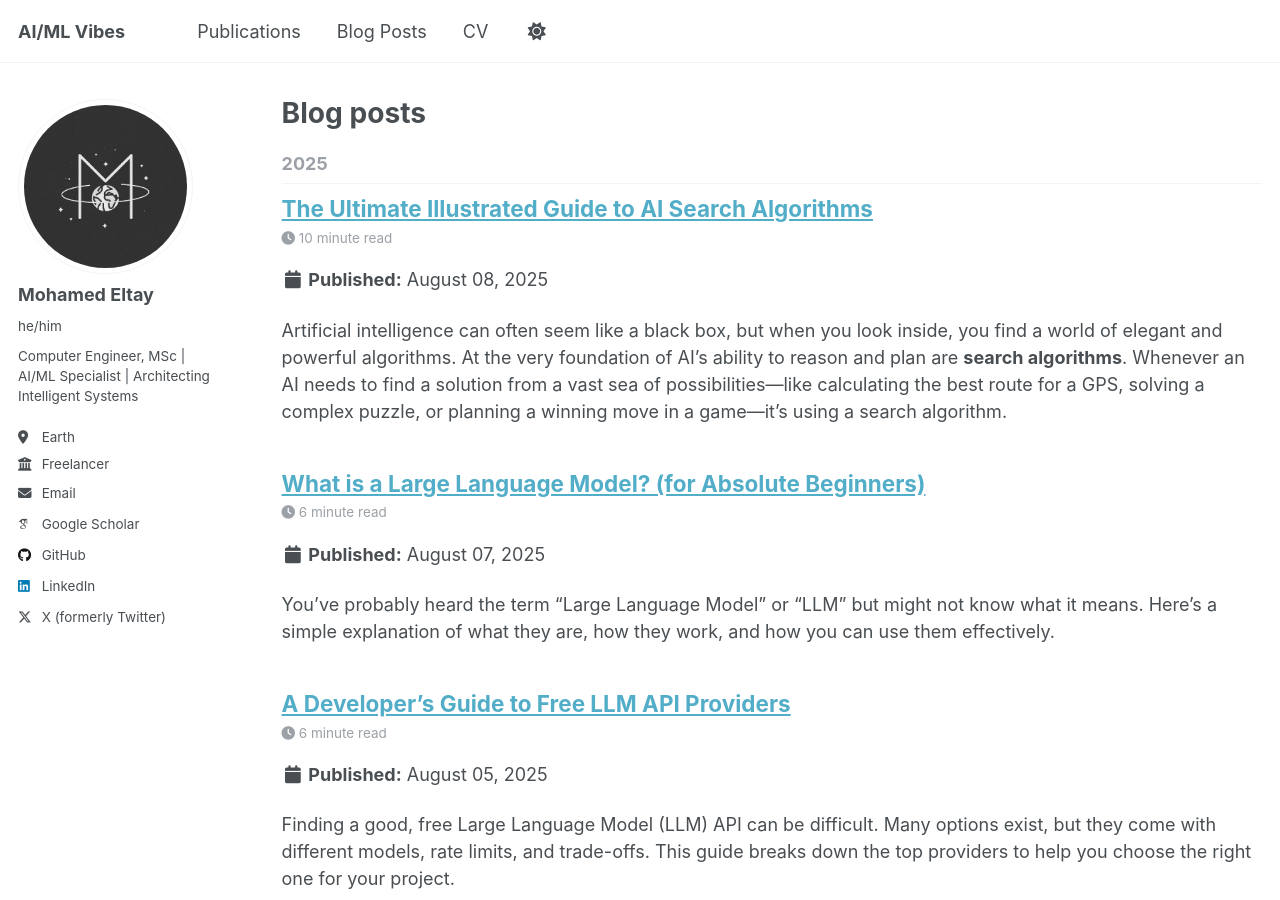
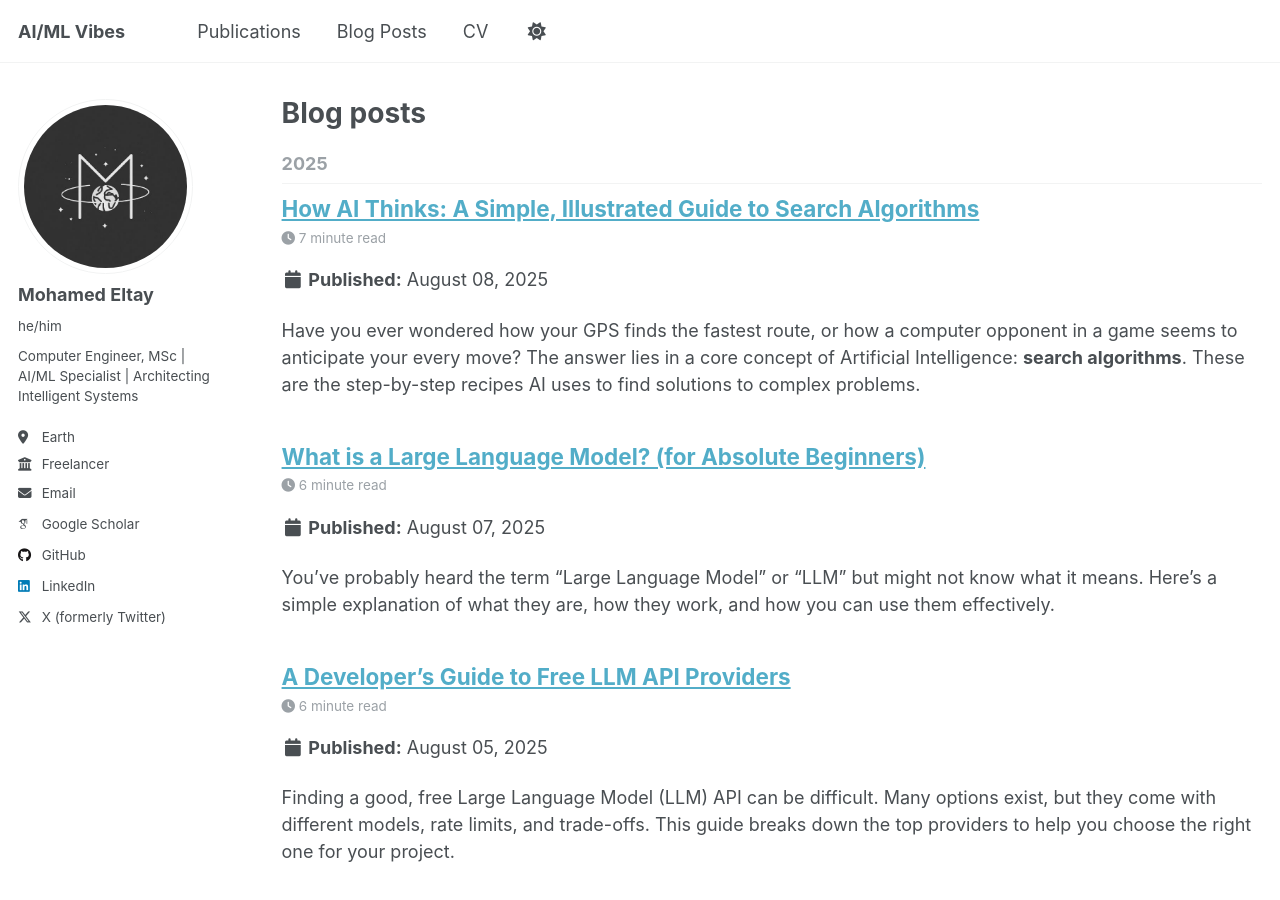
Before and after one commit to eltay89/eltay89.github.io, a Jekyll site: the page built from _pages/year-archive.html, in a window 1280 px wide and 900 px high. Built offline with Jekyll 4.4.1, drawn with Linux system fonts in a browser that asks for light colours; some web fonts are replaced; a script that is not in the unit is left out; some of the changed lines change nothing that is shown.

Commit message:
Update 2025-08-08-ai-search-algorithms-a-z.md

````diff
--- a/_posts/2025-08-08-ai-search-algorithms-a-z.md
+++ b/_posts/2025-08-08-ai-search-algorithms-a-z.md
@@ -1,214 +1,142 @@
 ---
-title: 'The Ultimate Illustrated Guide to AI Search Algorithms'
+title: 'How AI Thinks: A Simple, Illustrated Guide to Search Algorithms'
 date: 2025-08-08
-permalink: /posts/2025/08/ai-search-algorithms-a-z-comprehensive-final/
+permalink: /posts/2025/08/ai-search-algorithms-for-beginners/
 tags:
   - ai
   - algorithms
   - computer-science
   - search
-  - python
+  - beginners
 ---
 
-Artificial intelligence can often seem like a black box, but when you look inside, you find a world of elegant and powerful algorithms. At the very foundation of AI's ability to reason and plan are **search algorithms**. Whenever an AI needs to find a solution from a vast sea of possibilities—like calculating the best route for a GPS, solving a complex puzzle, or planning a winning move in a game—it's using a search algorithm.
+Have you ever wondered how your GPS finds the fastest route, or how a computer opponent in a game seems to anticipate your every move? The answer lies in a core concept of Artificial Intelligence: **search algorithms**. These are the step-by-step recipes AI uses to find solutions to complex problems.
 
-This guide provides a comprehensive, beginner-friendly tour of AI search. We'll break down the concepts from the ground up, using clear explanations, minimalist diagrams, and commented code to demystify how AI explores, plans, and makes intelligent decisions.
+This guide will walk you through these powerful ideas in a simple, visual way. No jargon, no confusing diagrams—just the fundamentals of how an AI learns to think.
 
-## Part 1: How an AI "Sees" a Problem (Problem Formulation)
+## The Basic Idea: A Treasure Map
 
-Before an AI can solve a problem, we must first frame it in a language it can understand. This process, known as **problem formulation**, breaks down any search challenge into a few key components. Let's use the simple example of finding a path through a maze.
+Imagine we have a treasure map. Our goal is to get from our starting point to the 'X' that marks the treasure. This is exactly what a search algorithm does. To get started, we just need to define a few things for our AI:
 
-*   **State**: A specific configuration of the problem. In our maze, a state is simply the agent's current coordinates (e.g., Row 3, Column 5).
-*   **Initial State**: The state where the agent begins. This is the entrance of the maze.
-*   **Actions**: The set of possible moves the agent can make. From any square in the maze, the actions are `up`, `down`, `left`, and `right` (as long as there isn't a wall).
-*   **Transition Model**: A rule that describes the result of an action. If the agent is in state (3, 5) and performs the action `up`, the transition model tells us the new state is (2, 5).
-*   **Goal Test**: A function that checks if a state is the solution. In our maze, this test is true if the agent's coordinates match the exit.
-*   **Path Cost**: A numerical value assigned to a path. For a simple maze, the cost is just the number of steps taken. The best solution—the **optimal solution**—is the one with the lowest cost.
+1.  **The Initial State**: Where we are right now (our starting point).
+2.  **Possible Actions**: The moves we can make from any spot (e.g., `North`, `South`, `East`, `West`).
+3.  **A Goal Test**: A way to know if we've found the treasure (i.e., "Are we at the 'X'?").
+4.  **Cost**: The effort each move takes (e.g., each step costs 1 minute).
 
-### The Search Toolkit: The `Node`
-To keep track of its progress, the AI uses a `Node` object. A `Node` stores not just the state, but also how we got there. The `parent` pointer is the key: once the AI finds the goal, it can trace its way backward from the goal `Node` to its parent, then to that node's parent, and so on. This chain of parents *is* the solution path.
+With these rules, our AI can start its quest. Its main challenge is deciding *how* to explore the map.
 
-```python
-# A simple Node class to track search progress
-class Node():
-    """A node in a search tree. Contains a pointer to the parent (the node
-    that this is a successor to) and to the state for this node. Also
-    contains the action that got us to this state, and the total path_cost
-    from the start to this node.
-    """
-    def __init__(self, state, parent, action, path_cost=0):
-        self.state = state
-        self.parent = parent # The node that generated this node
-        self.action = action # The action applied to the parent to get here
-        self.path_cost = path_cost # Cost from initial state to this node
-```
+## Part 1: The Blind Explorers (Uninformed Search)
+
+These first two methods are "blind" because they don't have any extra clues. They don't know if a path is getting them "warmer" or "colder." They just explore systematically.
+
+### The "Go-For-It" Strategy: Depth-First Search (DFS)
+
+Imagine an impatient explorer. They pick a path and follow it as deep as they possibly can until they hit a dead end. Only then do they backtrack to the last junction and try a different path. This is DFS.
+
+It uses a **Stack** (Last-In, First-Out) to keep track of where to go next. Think of it like a stack of plates—you always take the one from the top.
 
 ```mermaid
-%%{ init: { 'theme': 'base', 'themeVariables': { 'primaryColor': '#282a36', 'lineColor': '#f8f8f2', 'textColor': '#f8f8f2', 'primaryTextColor': '#f8f8f2' } } }%%
+%%{ init: { 'theme': 'dark' } }%%
 graph TD
-    A[Start Node <br> parent: None] -->|action: 'down'| B(Node 1 <br> parent: A);
-    B -->|action: 'right'| C(Goal Node <br> parent: B);
+    A(Start) --> B --> C --> D;
+    B --> E;
+    A --> F --> G((Goal));
 
-    subgraph "Solution Path - Reconstructed via Parents"
-      direction LR
-      C -- parent --> B -- parent --> A
+    subgraph "DFS Exploration Path"
+        direction LR
+        A -- 1 --> B -- 2 --> C -- 3 --> D;
     end
 
+    linkStyle 0,1,2 stroke:#ff5555,stroke-width:2px;
+
     classDef goal fill:#50fa7b,color:#282a36;
-    class C goal;
+    class G goal;
 ```
+**Result**: DFS can be fast if it gets lucky and picks the right path first. But as you can see, it might explore a very long, useless path before finding a much shorter one. It's **not optimal**.
 
-## Part 2: The General Search Algorithm
+### The "Cautious" Strategy: Breadth-First Search (BFS)
 
-All search algorithms are powered by the same engine. They systematically explore the state graph using two essential lists:
+Now, imagine a more careful explorer. They check *all* the paths that are one step away. Then they check *all* the paths that are two steps away, and so on. This is BFS.
 
-1.  **The Frontier**: Contains all the nodes the algorithm has discovered but has not yet explored. It's the algorithm's "to-do" list.
-2.  **The Explored Set**: Stores all the states that have already been visited. This is crucial to prevent the algorithm from wasting time or getting stuck in infinite loops.
-
-Here is the high-level process:
+It uses a **Queue** (First-In, First-Out) to manage its exploration. Like a line at a store, the first one in is the first one out.
 
 ```mermaid
-%%{ init: { 'theme': 'base', 'themeVariables': { 'primaryColor': '#282a36', 'lineColor': '#f8f8f2', 'textColor': '#f8f8f2' } } }%%
+%%{ init: { 'theme': 'dark' } }%%
 graph TD
-    A(Start with Initial State in Frontier) --> B{Is Frontier Empty?};
-    B -- No --> C(Remove Node from Frontier);
-    C --> D{Is it the Goal?};
-    D -- Yes --> F[Solution Found!];
-    D -- No --> G(Add to Explored Set);
-    G --> H(Expand Node, Add Neighbors to Frontier);
-    H --> B;
-    B -- Yes --> E[No Solution Found];
+    A(Start) --> B;
+    B --> D;
+    B --> E;
+    A --> F --> G((Goal));
 
-    classDef decision fill:#6272a4,color:#fff;
-    class B,D decision;
+    subgraph "BFS Exploration Path"
+      direction LR
+      A -- 1 --> B & F;
+    end
+
+    linkStyle 0,2 stroke:#50fa7b,stroke-width:2px;
+
+    classDef goal fill:#50fa7b,color:#282a36;
+    class G goal;
 ```
-The fundamental difference between search algorithms comes down to one critical step: **how is a node removed from the frontier?**
+**Result**: BFS explores in expanding circles. It's guaranteed to find the shortest possible path first. It is **optimal**, but it can use more memory than DFS because it has to keep track of many paths at once.
 
-## Part 3: Uninformed Search (Exploring with a Blindfold)
+## Part 2: The Smart Explorer (Informed Search)
 
-**Uninformed search** algorithms have no extra information about the problem. They are "blind" because they don't know if one state is better than another.
+What if we gave our explorer a compass that always pointed roughly toward the treasure? This "compass" is what we call a **heuristic** in AI. It's an educated guess that helps the AI make smarter choices.
 
-### Depth-First Search (DFS)
+### The Smartest Explorer: A* Search
 
-DFS is an aggressive algorithm that always explores the deepest unvisited node. It uses a **Stack** for its frontier, which operates on a **Last-In, First-Out (LIFO)** principle.
+The A* (A-star) algorithm is the gold standard for pathfinding. It combines the best of both worlds:
+1.  It knows the cost of the path it has already traveled (`g(n)`).
+2.  It uses a heuristic to estimate the distance remaining to the goal (`h(n)`).
 
-```python
-# A simple Stack Frontier implementation
-class StackFrontier():
-    def __init__(self):
-        self.frontier = [] # Use a Python list as a stack
-
-    def add(self, node):
-        self.frontier.append(node) # Adds to the "top" of the stack
-
-    def remove(self):
-        # pop() removes from the "top" of the stack (the last item)
-        return self.frontier.pop()
-```
-
-### Breadth-First Search (BFS)
-
-BFS is a cautious algorithm that explores layer by layer. It uses a **Queue** for its frontier, which operates on a **First-In, First-Out (FIFO)** principle.
-
-```python
-# A simple Queue Frontier implementation
-class QueueFrontier():
-    def __init__(self):
-        self.frontier = [] # Use a Python list as a queue
-
-    def add(self, node):
-        self.frontier.append(node) # Add to the end of the line
-
-    def remove(self):
-        # Remove from the beginning of the line
-        node = self.frontier
-        self.frontier = self.frontier[1:]
-        return node
-```
-
-### DFS vs. BFS: A Visual Comparison
-Imagine searching the tree below for the goal `G`. The numbers show the order of exploration.
+It combines these two values into a single score: `f(n) = g(n) + h(n)`. A* always chooses to explore the path with the **lowest `f(n)` score**.
 
 ```mermaid
-%%{ init: { 'theme': 'base', 'themeVariables': { 'primaryColor': '#282a36', 'lineColor': '#f8f8f2', 'textColor': '#f8f8f2' } } }%%
+%%{ init: { 'theme': 'dark' } }%%
 graph TD
-    subgraph DFS (Stack - Deepest First)
-        A1(A - 1) --> B2(B - 2)
-        B2 --> D4(D - 4)
-        B2 --> E5(E - 5)
-        A1 --> C3(C - 3)
-        C3 --> F6(F - 6)
-        C3 --> G7((G - 7))
+    S(Start) --> A("Path A <br> Travel Cost (g) = 10 <br> Compass Reading (h) = 25 <br> Total Score (f) = 35");
+    S --> B("Path B <br> Travel Cost (g) = 12 <br> Compass Reading (h) = 20 <br> Total Score (f) = 32");
+
+    B --> Goal((Goal));
+
+    subgraph "A* Chooses Path B"
+      direction LR
+      B
     end
-    subgraph BFS (Queue - Shallowest First)
-        A1b(A - 1) --> B2b(B - 2)
-        A1b --> C3b(C - 3)
-        B2b --> D4b(D - 4)
-        B2b --> E5b(E - 5)
-        C3b --> F6b(F - 6)
-        C3b --> G7b((G - 7))
-    end
+
+    style B fill:#8be9fd,color:#282a36;
     classDef goal fill:#50fa7b,color:#282a36;
-    class G7,G7b goal;
+    class Goal goal;
 ```
-*   **DFS** dives deep into the `B` branch before ever exploring `C`.
-*   **BFS** explores all nodes at depth 1 (`B`, `C`) before moving to depth 2, guaranteeing it finds the shortest path.
+**Result**: Even though Path A is cheaper so far (cost of 10), Path B is more promising overall because its total score is lower. A* intelligently balances past cost with future estimates to find the **best path without wasting time**.
 
-## Part 4: Informed Search (Searching with a Map)
+## Part 3: Playing to Win (Adversarial Search)
 
-**Informed search** algorithms are much smarter because they use a **heuristic**—an educated guess—to guide them. A heuristic function, `h(n)`, estimates the cost from the current node `n` to the goal.
+What happens when the AI isn't just navigating a map, but playing against a thinking opponent? This is **adversarial search**.
 
-### A* Search: The Gold Standard
-A* (A-star) search combines the known cost of the past with an estimate of the future. For each node `n`, A* calculates:
+### The "Thinking Ahead" Strategy: Minimax
 
-`f(n) = g(n) + h(n)`
+The Minimax algorithm is perfect for two-player games like Tic-Tac-Toe. It works by "thinking ahead" and assuming your opponent will always make the best possible move for themselves.
 
-*   `g(n)`: The *actual* cost from the start to node `n`.
-*   `h(n)`: The *estimated* cost from `n` to the goal.
+*   The **MAX** player (our AI) wants to maximize the score.
+*   The **MIN** player (the opponent) wants to minimize the score.
 
-A* always expands the node with the **lowest `f(n)` value**. It is **complete and optimal** as long as its heuristic is **admissible** (it never overestimates the true cost).
+The AI looks at the game tree and works backward from the outcomes.
 
 ```mermaid
-%%{ init: { 'theme': 'base', 'themeVariables': { 'primaryColor': '#282a36', 'lineColor': '#f8f8f2', 'textColor': '#f8f8f2' } } }%%
+%%{ init: { 'theme': 'dark' } }%%
 graph TD
-    S(Start) --> A("Node A <br> g=10, h=25 <br> f=35")
-    S --> B("Node B <br> g=12, h=20 <br> f=32")
+    A("MAX's Turn <br> Chooses 7");
 
-    subgraph "A* Chooses B First"
-        B
-    end
+    A --> B("MIN's Turn <br> Value = 7");
+    A --> C("MIN's Turn <br> Value = 3");
 
-    B --> G((Goal));
+    B -- Chooses min --> E("Outcome: 7");
+    B --> D("Outcome: 8");
 
-    style B fill:#8be9fd,color:#282a36;
-```
-A* chooses to explore **Node B** first. Although getting to A is cheaper (`g=10`), Node B is estimated to be on a better overall path to the goal (`f=32` is less than `f=35`).
-
-## Part 5: Adversarial Search (AI in Games)
-
-When an AI plays against an opponent, it needs **adversarial search**.
-
-### The Minimax Algorithm
-Minimax is designed for two-player games. It assumes your opponent will always make the move that is best for them.
-
-*   The **MAX** player (our AI) tries to maximize the final score.
-*   The **MIN** player (the opponent) tries to minimize the final score.
-
-The algorithm explores a tree of future game states, propagating values up from the end of the game.
-
-```mermaid
-%%{ init: { 'theme': 'base', 'themeVariables': { 'primaryColor': '#282a36', 'lineColor': '#f8f8f2', 'textColor': '#f8f8f2' } } }%%
-graph TD
-    A("MAX <br> Chooses 7");
-
-    A --> B("MIN <br> Value=7");
-    A --> C("MIN <br> Value=3");
-
-    B -- Chooses min --> E("Value: 7");
-    B --> D("Value: 8");
-
-    C -- Chooses min --> F("Value: 3");
-    C --> G("Value: 9");
+    C -- Chooses min --> F("Outcome: 3");
+    C --> G("Outcome: 9");
 
     linkStyle 0 stroke-width:4px,stroke:#50fa7b;
     linkStyle 2 stroke-width:2px,stroke:#ff5555;
@@ -218,32 +146,33 @@ graph TD
     class A max;
     class B,C min;
 ```
-*   The MIN nodes at the second level choose the *minimum* of their children's values.
-*   The MAX node at the top chooses the *maximum* of its children's values. MAX chooses the path through B, guaranteeing a score of at least 7.
+*   **Bottom-Up Logic**: If MIN has a choice between an outcome of 7 and 8, it will choose 7. If it has a choice between 3 and 9, it will choose 3.
+*   **MAX's Choice**: MAX now looks at its two options: one leads to a guaranteed score of 7, the other to a score of 3. It chooses the path that gives it the maximum value, guaranteeing a score of 7.
 
-### Alpha-Beta Pruning: The Smart Optimization
-Exploring the entire game tree is impossible for complex games. **Alpha-Beta Pruning** is a huge optimization that safely ignores parts of the tree.
+### The "Don't Waste Time" Trick: Alpha-Beta Pruning
 
-**The core idea:** If a player has already found a move that guarantees a certain outcome, they won't bother exploring another move if they realize it will lead to a worse outcome.
+For complex games, the Minimax tree is enormous. **Alpha-Beta Pruning** is a genius trick to make it faster by ignoring branches that don't matter.
+
+**The Logic**: If you have already found a move that guarantees a good outcome, why waste time analyzing a different move if you can see right away it will lead to something worse?
 
 ```mermaid
-%%{ init: { 'theme': 'base', 'themeVariables': { 'primaryColor': '#282a36', 'lineColor': '#f8f8f2', 'textColor': '#f8f8f2' } } }%%
+%%{ init: { 'theme': 'dark' } }%%
 graph TD
-    A("MAX") -- "Path 1" --> B("MIN");
-    A -- "Path 2" --> C("MIN");
+    A("MAX") -- "Move 1" --> B("MIN");
+    A -- "Move 2" --> C("MIN");
 
-    B --> D("Value: 7");
-    B --> E("Value: 8");
+    B --> D("Outcome: 7");
+    B --> E("Outcome: 8");
 
-    C --> F("Value: 3");
-    C -.-> G("Not Explored");
+    C --> F("Outcome: 3");
+    C -.-> G("... Not Explored!");
 
-    subgraph "Logic"
-        L1["1. MAX explores left path. Learns it can get a score of 7."] -->
-        L2["2. MAX explores right path. Sees MIN can force a score of 3."] -->
-        L3["3. Since 3 < 7, MAX prunes the rest of this path. It already has a better option."]
+    subgraph "How Pruning Works"
+        L1["1. MAX explores Move 1. It sees MIN will choose 7."] -->
+        L2["2. MAX knows it can get a score of **at least 7**."] -->
+        L3["3. MAX starts to explore Move 2. It sees MIN can force a score of **3**."] -->
+        L4["4. **STOP!** Since 3 is worse than the 7 MAX already knows it can get, this entire branch is ignored."]
     end
     linkStyle 4 stroke-width:2px,stroke-dasharray: 5 5,stroke:red;
 ```
-
-This simple trick dramatically reduces the size of the search space, allowing game AIs to think many more moves ahead.
+This simple optimization lets game AIs "think" many more moves ahead, making them formidable opponents. From blindly stumbling through a maze to strategically outwitting a human player, search algorithms are the engine that drives artificial intelligence.
````
